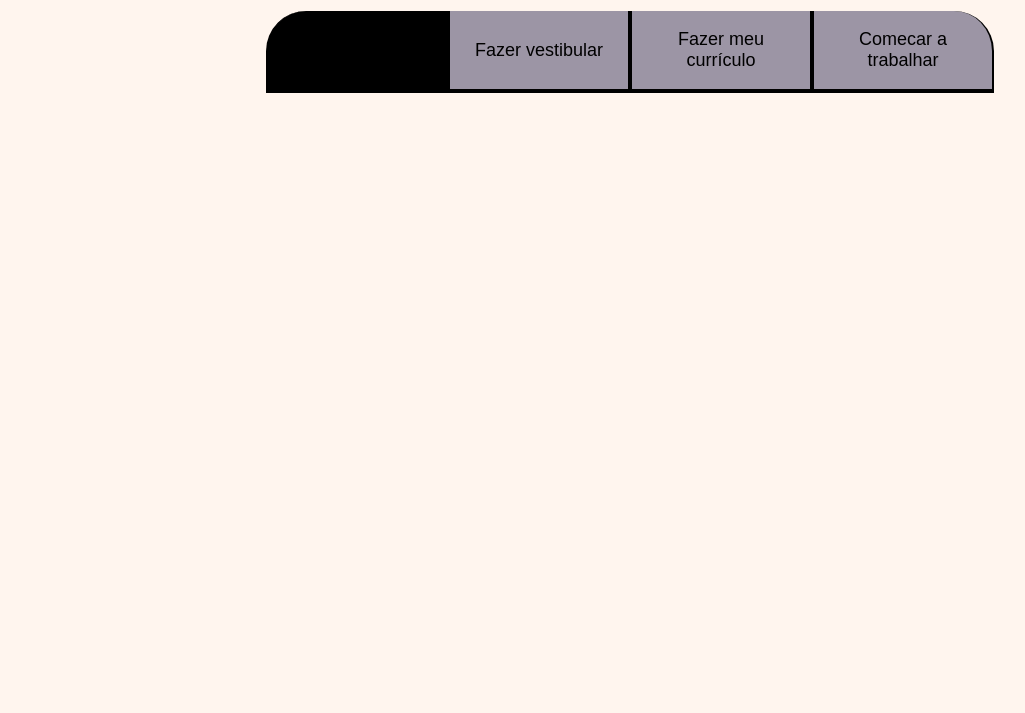
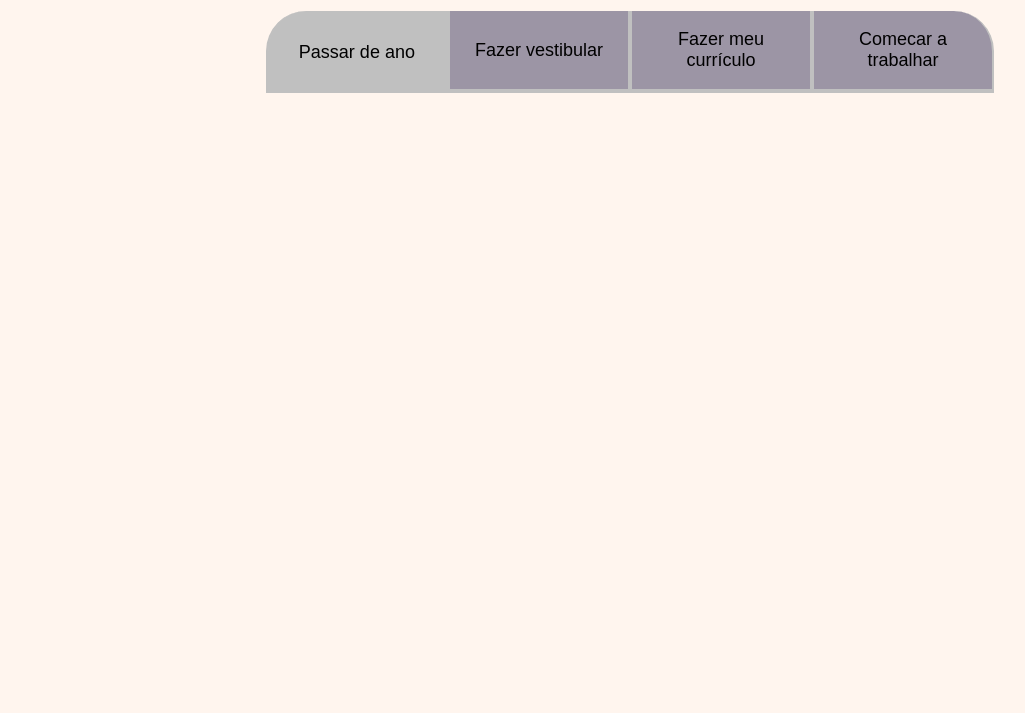
Before and after one commit to FelipeFMarins16/javascript-projetos-de-vida., a plain HTML site: page index.html in a window 1280 px wide. Shown: the part 87-800 px from the top of the page, without its empty margins (10-1035 px from the left). Drawn offline with Linux system fonts and the light colour scheme.

Commit message:
Update style.css

```diff
--- a/style.css
+++ b/style.css
@@ -2,7 +2,7 @@
     --cor-de-fundo: #FFF5EE;
     --Coral: #FF7F50;
     --Preto: #000000;
-    --botao-ativo: #000000;
+    --botao-ativo: #C0C0C0;
     --botao-inativo: rgba(58, 55, 94, 0.5);
     --texto-fundo: rgba(58, 55, 94, 0.3);
 }
```
